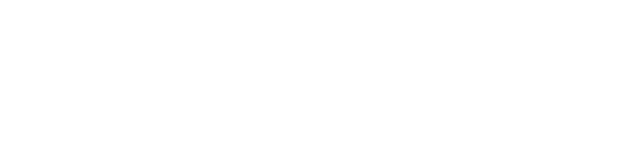
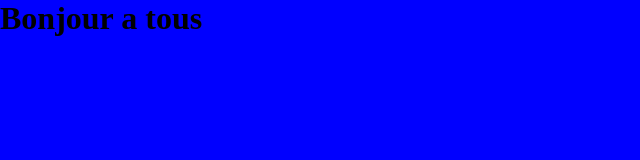
Before and after one commit to Triomphe25/gestion_des_projet, a plain HTML site: page index.html in a window 1280 px wide. Shown: the whole page, without its empty margins (0-640 px from the left). Drawn offline with Linux system fonts and the light colour scheme.

Commit message:
mon premier commit

```diff
--- a/index.html
+++ b/index.html
@@ -3,9 +3,13 @@
 <head>
     <meta charset="UTF-8">
     <meta name="viewport" content="width=device-width, initial-scale=1.0">
+    <link rel="stylesheet" href="page.css">
     <title>Document</title>
 </head>
 <body>
+    <h1>Bonjour a tous</h1>
+    <p>Lorem ipsum dolor sit amet c
+        onsectetur adipisicing elit. Expedita nulla eum nobis laborum ratione saepe facilis culpa eligendi accusamus fuga beatae esse sunt obcaecati dicta doloribus similique tempore, corporis modi.</p>
 
 </body>
 </html>
--- a/page.css
+++ b/page.css
@@ -3,3 +3,7 @@
     margin: auto;
 
 }
+p{
+    color: blue;
+    box-shadow: 2px;
+}
```
